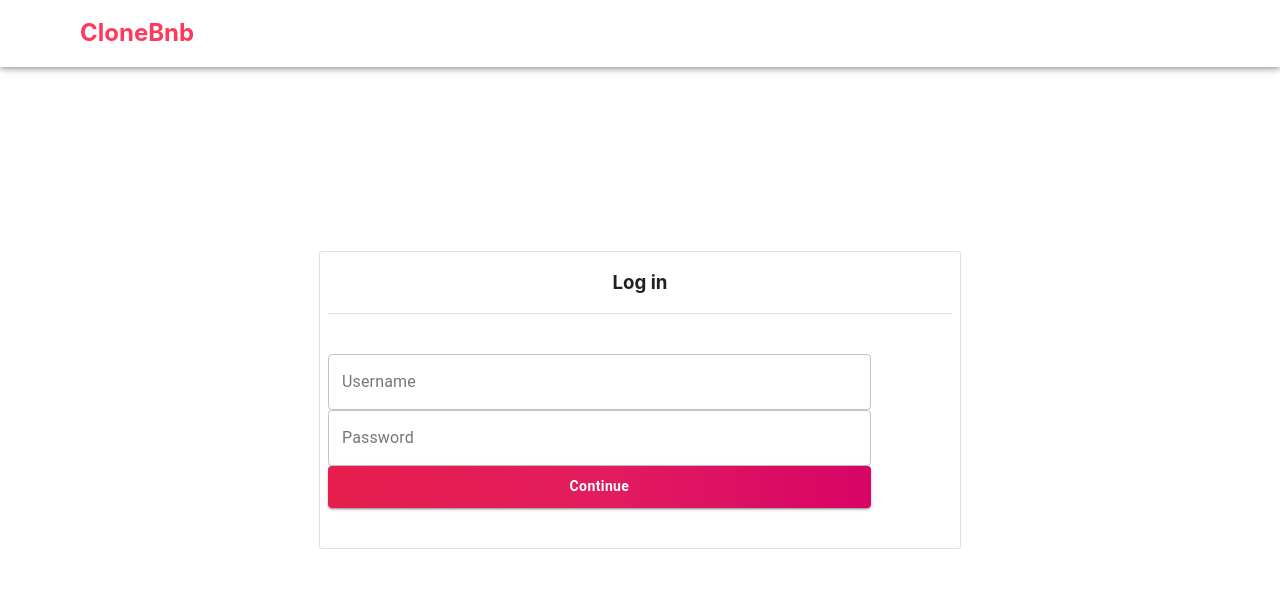
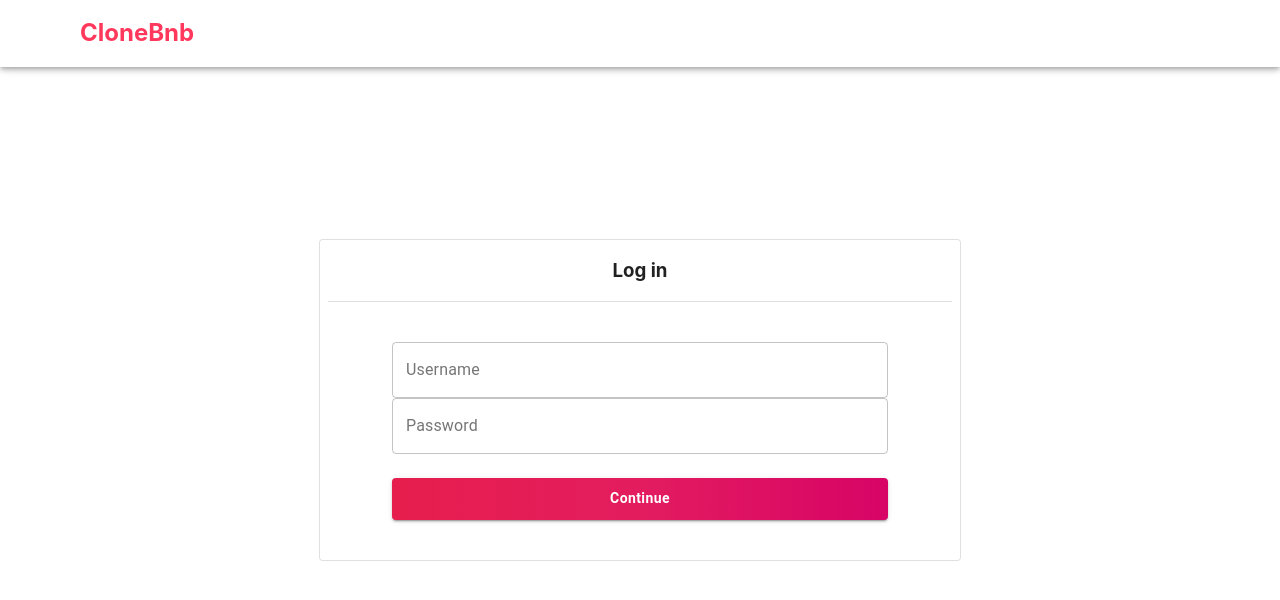
Before and after one commit to BenNeighbour/CloneBnb, a React (Create React App) app in the folder web/: page /login in a window 1280 px wide. Shown: the top 600 px of the page. Built offline with nearby package versions, Linux system fonts and the light colour scheme.

Commit message:
Cleaning up/centering the text fields

```diff
--- a/web/src/components/Login/LoginForm.tsx
+++ b/web/src/components/Login/LoginForm.tsx
@@ -18,10 +18,9 @@ const LoginForm: React.FC<Props> = (props) => {
   return (
     <div
       style={{
-        display: "grid",
         width: "87%",
-        placeItems: "center",
-        textAlign: "center",
+        display: "inline-block",
+        textAlign: "center"
       }}
     >
       {/* Do some Formik stuff */}
@@ -32,7 +31,17 @@ const LoginForm: React.FC<Props> = (props) => {
         initialValues={{ username: "", password: "" }}
       >
         {({ values, handleChange }) => (
-          <div>
+          <div
+            style={{
+              display: "inline-block",
+              textAlign: "center",
+            }}
+          >
+            <div
+              style={{
+                paddingBottom: "3vh",
+              }}
+            >
               <TextField
                 fullWidth
                 value={values.username}
@@ -51,6 +60,7 @@ const LoginForm: React.FC<Props> = (props) => {
                 name="password"
                 label="Password"
               />
+            </div>
 
             <Button
               className="continue-button"
@@ -61,7 +71,9 @@ const LoginForm: React.FC<Props> = (props) => {
               color="primary"
               variant="contained"
             >
-              <span className="continue-label"><b>Continue</b></span>
+              <span className="continue-label">
+                <b>Continue</b>
+              </span>
             </Button>
           </div>
         )}
```
Lines whose indentation alone changed are shown as unchanged.
